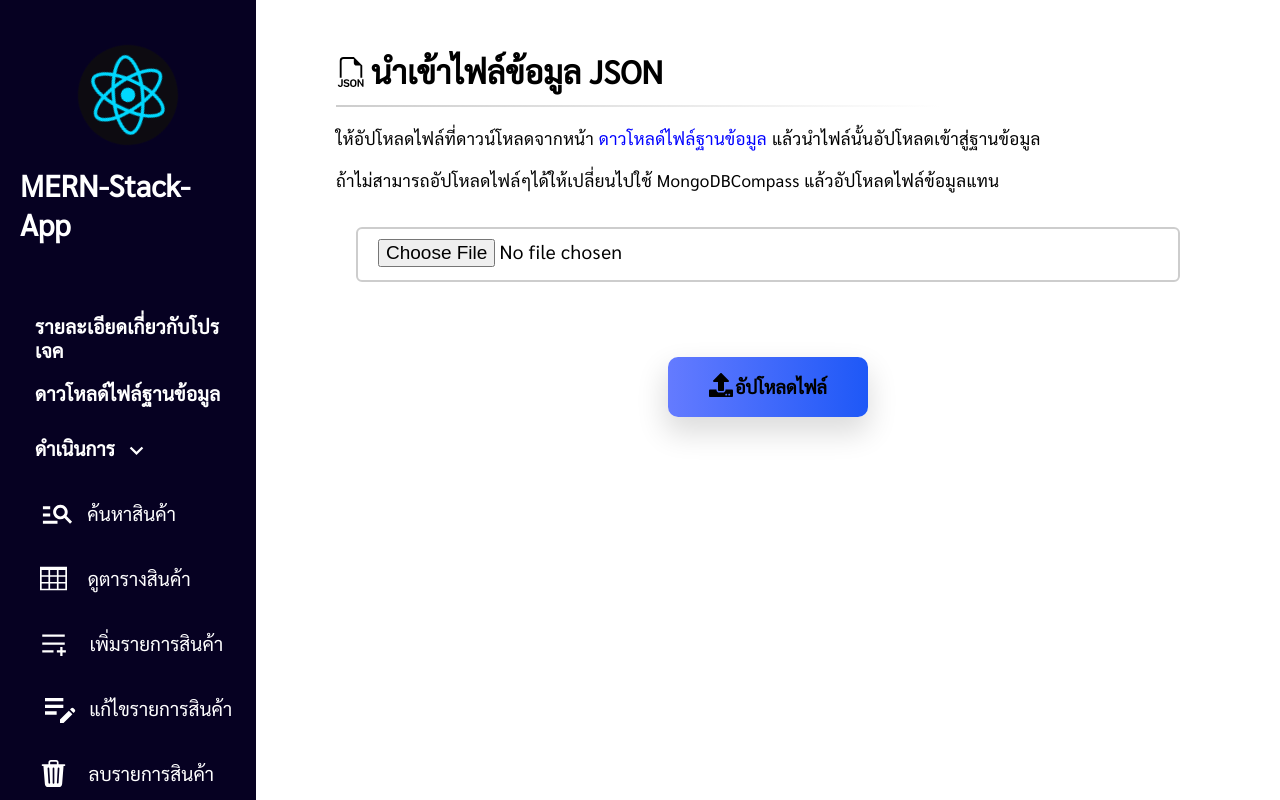
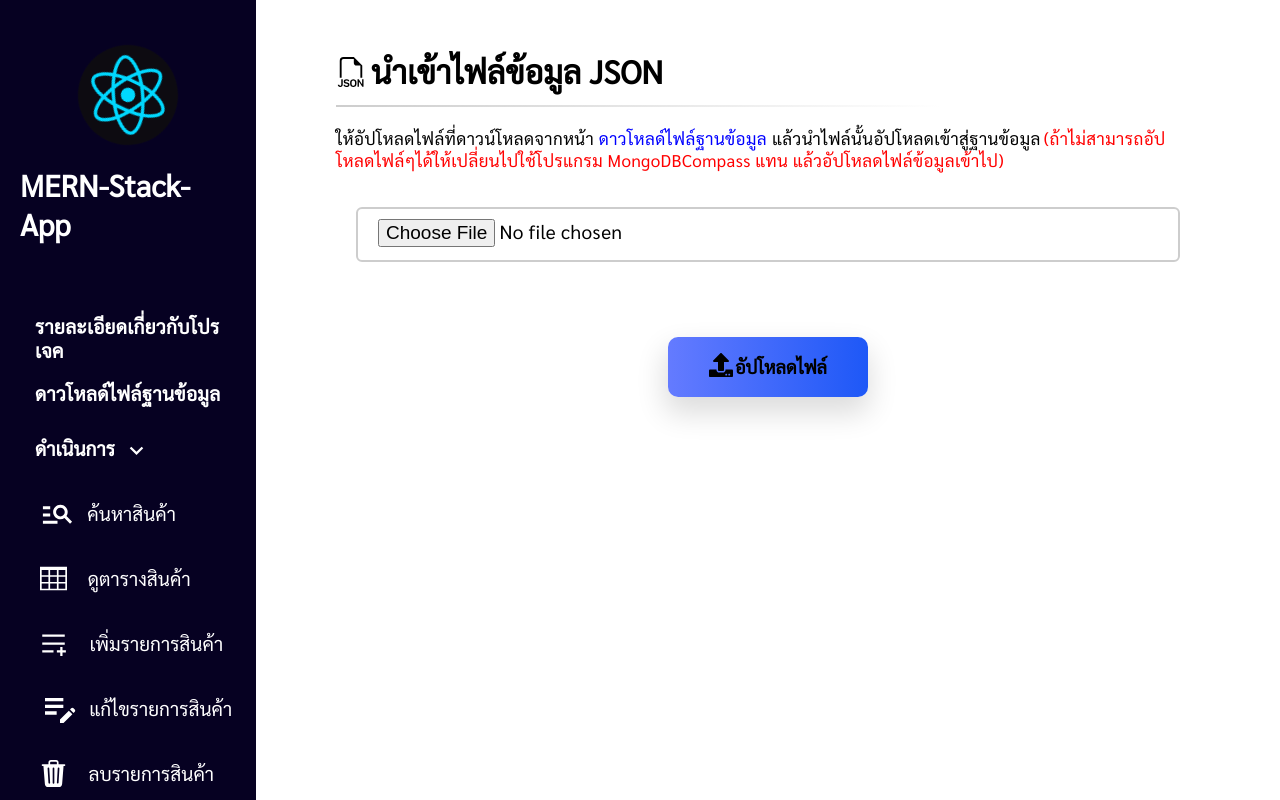
Before and after one commit to WarinCode/MERN-Stack-App, a React (Vite) app in the folder frontend/: page /upload in a window 1280 px wide. Shown: the top 800 px of the page. Built offline with nearby package versions, Linux system fonts and the light colour scheme; no server answers.

Commit message:
Update styles and text in UploadFilePage and globals.css

```diff
--- a/frontend/src/pages/UploadFilePage.jsx
+++ b/frontend/src/pages/UploadFilePage.jsx
@@ -34,10 +34,10 @@ const UploadFilePage = () => {
                 ดาวโหลด์ไฟล์ฐานข้อมูล
               </Link>
               แล้วนำไฟล์นั้นอัปโหลดเข้าสู่ฐานข้อมูล
-            </p>
-            <p>
-              ถ้าไม่สามารถอัปโหลดไฟล์ๆได้ให้เปลี่ยนไปใช้ MongoDBCompass
-              แล้วอัปโหลดไฟล์ข้อมูลแทน
+              <span style={{ color: "red", marginLeft: "3px" }}>
+                (ถ้าไม่สามารถอัปโหลดไฟล์ๆได้ให้เปลี่ยนไปใช้โปรแกรม MongoDBCompass แทน
+                แล้วอัปโหลดไฟล์ข้อมูลเข้าไป)
+              </span>
             </p>
             <form
               method="POST"
--- a/frontend/src/style/globals.css
+++ b/frontend/src/style/globals.css
@@ -192,7 +192,7 @@ a:link {
   justify-content: space-around;
   margin: 40px auto;
   padding: 30px;
-  background: linear-gradient(to bottom, #56b3d2, #247396, #278eb3);
+  background: linear-gradient(to bottom, #262626,  #121212);
   border-radius: 19px;
   box-shadow: -1px 6.5px 26px 5.5px #dddddd;
   .parent-of-card-img {
@@ -220,7 +220,7 @@ a:link {
     width: 100%;
 
     h3 {
-      color: #eff9fc;
+      color: #f6f6f6;
       font-weight: normal;
       line-height: 39px;
       font-style: italic;
```
